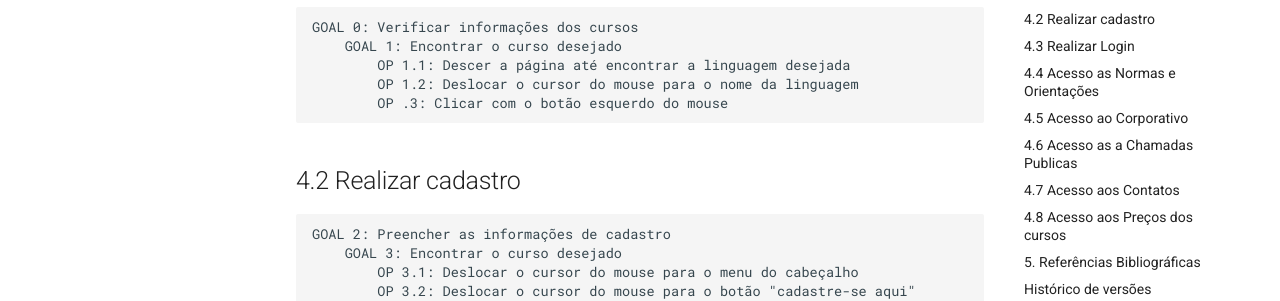
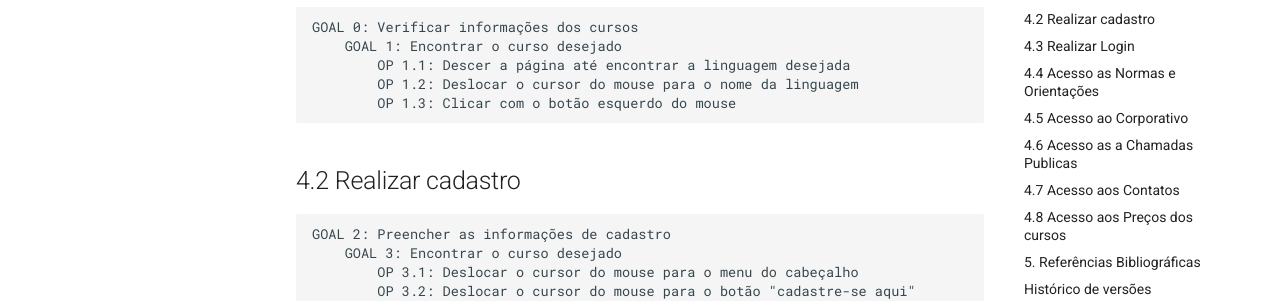
Before and after one commit to edudsan/2022.2-UnbIdiomas, an MkDocs documentation site: the page built from docs/Análise de Requisitos/Análise de Tarefas/CMN-GOMS.md, in a window 1280 px wide and 900 px high, scrolled down 870 px. Shown: the part 242-543 px from the top of the window. Built offline with MkDocs 1.6.1 and Material for MkDocs 9.7.7, drawn with Linux system fonts in a browser that asks for light colours; comment, search, counter and statistics services are not loaded; some of the changed text lies outside the part shown.

Commit message:
Corrigindo CMN-GOMS

````diff
--- a/docs/Análise de Requisitos/Análise de Tarefas/CMN-GOMS.md
+++ b/docs/Análise de Requisitos/Análise de Tarefas/CMN-GOMS.md
@@ -32,7 +32,7 @@
     GOAL 1: Encontrar o curso desejado
         OP 1.1: Descer a página até encontrar a linguagem desejada
         OP 1.2: Deslocar o cursor do mouse para o nome da linguagem
-        OP .3: Clicar com o botão esquerdo do mouse
+        OP 1.3: Clicar com o botão esquerdo do mouse
 ```
 ## 4.2 Realizar cadastro
 
@@ -138,3 +138,4 @@
 |    Data    | Versão |                                       Descrição                                       |        Autor(es)        |         Revisor         |
 | :--------: | :----: | :-----------------------------------------------------------------------------------: | :---------------------: | :---------------------: |
 | 07/12/2022 |  1.0   |                            Criação do arquivo                           |    Thiago Cerqueira Borges   | Artur Seppa Reiman |
+| 07/12/2022 |  1.1   |                            Corrigindo erros                           |    Thiago Cerqueira Borges   | Artur Seppa Reiman |
````
